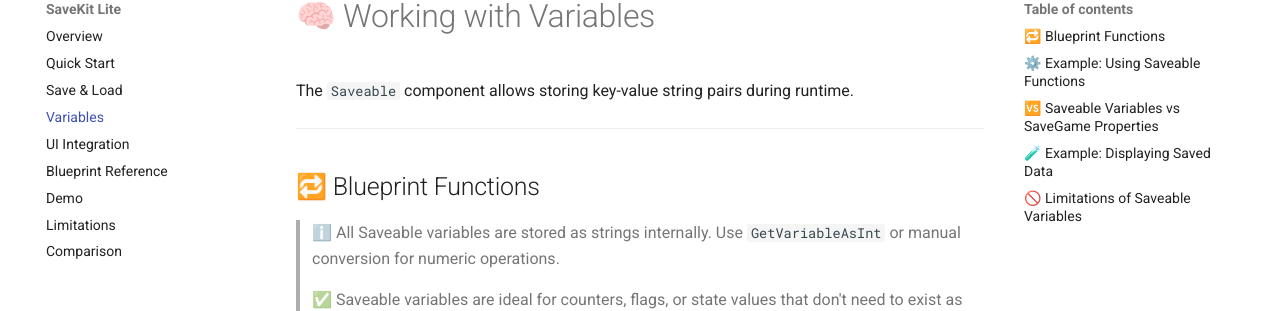
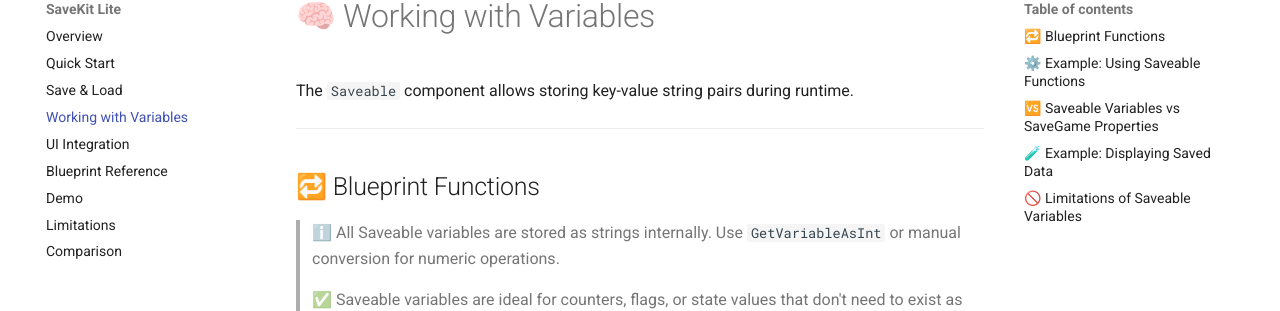
Before and after one commit to george-shilovsky/quickforge-docs, an MkDocs documentation site: the page built from docs/SaveKitLite/variables.md, in a window 1280 px wide. Shown: the part 150-461 px from the top of the page. Built offline with MkDocs 1.6.1 and Material for MkDocs 9.7.7, drawn with Linux system fonts in a browser that asks for light colours; comment, search, counter and statistics services are not loaded.

Commit message:
Update mkdocs.yml

```diff
--- a/mkdocs.yml
+++ b/mkdocs.yml
@@ -51,7 +51,7 @@
       - Overview: SaveKitLite/index.md
       - Quick Start: SaveKitLite/quick-start.md
       - Save & Load: SaveKitLite/save-load.md
-      - Variables: SaveKitLite/variables.md
+      - Working with Variables: SaveKitLite/variables.md
       - UI Integration: SaveKitLite/ui.md
       - Blueprint Reference: SaveKitLite/blueprint-reference.md
       - Demo: SaveKitLite/demo.md
```
